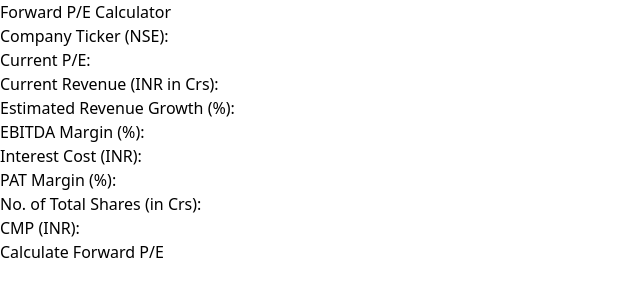
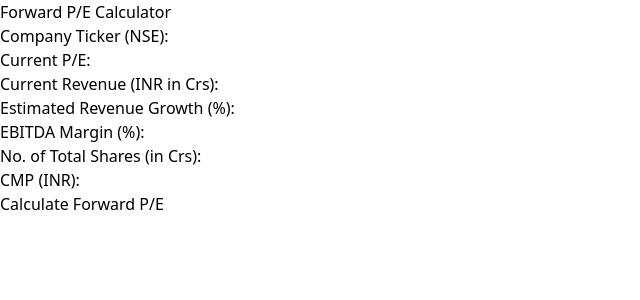
Before and after one commit to Achyutem/Projects, a React (Vite) app: page / in a window 1280 px wide. Shown: the top 300 px of the page, without its empty margins (0-640 px from the left). Built offline with nearby package versions, Linux system fonts and the light colour scheme.

Commit message:
considering tax and removing pat input

```diff
--- a/src/forwardPE/forwardPe.tsx
+++ b/src/forwardPE/forwardPe.tsx
@@ -6,8 +6,6 @@
   const [currentRevenue, setCurrentRevenue] = useState<string>("");
   const [revenueGrowth, setRevenueGrowth] = useState<string>("");
   const [ebitdaMargin, setEbitdaMargin] = useState<string>("");
-  const [interestCost, setInterestCost] = useState<string>("");
-  const [patMargin, setPatMargin] = useState<string>("");
   const [sharesOutstanding, setSharesOutstanding] = useState<string>("");
   const [cmp, setCmp] = useState<string>("");
   const [forwardPe, setForwardPe] = useState<number | null>(null);
@@ -19,18 +17,41 @@
     const estimatedRevenue =
       parseFloat(currentRevenue || "0") *
       (1 + parseFloat(revenueGrowth || "0") / 100);
+
     const ebitda = estimatedRevenue * (parseFloat(ebitdaMargin || "0") / 100);
-    const adjustedEbitda = ebitda - parseFloat(interestCost || "0");
-    const pat = adjustedEbitda * (parseFloat(patMargin || "0") / 100);
+
+    const taxRate = 0.25;
+    const pat = ebitda * (1 - taxRate);
+
     const eps = pat / (parseFloat(sharesOutstanding || "0") || 1);
+
     const forwardPE = parseFloat(cmp || "0") / eps;
-    const pegRatio = eps > 0 ? forwardPE / eps : null;
+
+    const pegRatio =
+      eps > 0 ? forwardPE / (parseFloat(revenueGrowth || "0") || 1) : null;
 
     setForwardEps(eps);
     setForwardPe(forwardPE);
     setPegRatio(pegRatio);
     setShowInputs(false);
   };
+
+  // const calculateForwardPE = () => {
+  //   const estimatedRevenue =
+  //     parseFloat(currentRevenue || "0") *
+  //     (1 + parseFloat(revenueGrowth || "0") / 100);
+  //   const pat = estimatedRevenue * (parseFloat(ebitdaMargin || "0") / 100);
+  //   const eps = pat / (parseFloat(sharesOutstanding || "0") || 1);
+
+  //   const forwardPE = parseFloat(cmp || "0") / eps;
+  //   const pegRatio =
+  //     eps > 0 ? forwardPE / (parseFloat(revenueGrowth || "0") || 1) : null;
+
+  //   setForwardEps(eps);
+  //   setForwardPe(forwardPE);
+  //   setPegRatio(pegRatio);
+  //   setShowInputs(false);
+  // };
 
   return (
     <div className="min-h-screen bg-gray-100 p-4 sm:p-6">
@@ -97,28 +118,6 @@
             </div>
             <div>
               <label className="block text-gray-700 font-bold">
-                Interest Cost (INR):
-              </label>
-              <input
-                type="number"
-                value={interestCost}
-                onChange={(e) => setInterestCost(e.target.value)}
-                className="w-full p-2 sm:p-3 mt-2 border border-gray-300 rounded-lg focus:outline-none focus:ring-2 focus:ring-indigo-500"
-              />
-            </div>
-            <div>
-              <label className="block text-gray-700 font-bold">
-                PAT Margin (%):
-              </label>
-              <input
-                type="number"
-                value={patMargin}
-                onChange={(e) => setPatMargin(e.target.value)}
-                className="w-full p-2 sm:p-3 mt-2 border border-gray-300 rounded-lg focus:outline-none focus:ring-2 focus:ring-indigo-500"
-              />
-            </div>
-            <div>
-              <label className="block text-gray-700 font-bold">
                 No. of Total Shares (in Crs):
               </label>
               <input
@@ -167,12 +166,6 @@
                 <strong>EBITDA Margin:</strong> {ebitdaMargin}%
               </p>
               <p className="text-gray-800">
-                <strong>Interest Cost:</strong> ₹{interestCost} Cr
-              </p>
-              <p className="text-gray-800">
-                <strong>PAT Margin:</strong> {patMargin}%
-              </p>
-              <p className="text-gray-800">
                 <strong>No. of Shares Outstanding:</strong> {sharesOutstanding}{" "}
                 Cr
               </p>
@@ -218,3 +211,224 @@
 };
 
 export default App;
+
+// import React, { useState } from "react";
+
+// const App: React.FC = () => {
+//   const [ticker, setTicker] = useState<string>("");
+//   const [peRatio, setPeRatio] = useState<string>("");
+//   const [currentRevenue, setCurrentRevenue] = useState<string>("");
+//   const [revenueGrowth, setRevenueGrowth] = useState<string>("");
+//   const [ebitdaMargin, setEbitdaMargin] = useState<string>("");
+//   const [interestCost, setInterestCost] = useState<string>("");
+//   const [patMargin, setPatMargin] = useState<string>("");
+//   const [sharesOutstanding, setSharesOutstanding] = useState<string>("");
+//   const [cmp, setCmp] = useState<string>("");
+//   const [forwardPe, setForwardPe] = useState<number | null>(null);
+//   const [forwardEps, setForwardEps] = useState<number | null>(null);
+//   const [showInputs, setShowInputs] = useState<boolean>(true);
+//   const [pegRatio, setPegRatio] = useState<number | null>(null);
+
+//   const calculateForwardPE = () => {
+//     const estimatedRevenue =
+//       parseFloat(currentRevenue || "0") *
+//       (1 + parseFloat(revenueGrowth || "0") / 100);
+//     const ebitda = estimatedRevenue * (parseFloat(ebitdaMargin || "0") / 100);
+//     const adjustedEbitda = ebitda - parseFloat(interestCost || "0");
+//     const pat = adjustedEbitda * (parseFloat(patMargin || "0") / 100);
+//     const eps = pat / (parseFloat(sharesOutstanding || "0") || 1);
+//     const forwardPE = parseFloat(cmp || "0") / eps;
+//     const pegRatio = eps > 0 ? forwardPE / eps : null;
+
+//     setForwardEps(eps);
+//     setForwardPe(forwardPE);
+//     setPegRatio(pegRatio);
+//     setShowInputs(false);
+//   };
+
+//   return (
+//     <div className="min-h-screen bg-gray-100 p-4 sm:p-6">
+//       <div className="max-w-4xl mx-auto bg-white rounded-lg shadow-lg p-4 sm:p-8">
+//         <h1 className="text-2xl sm:text-3xl font-bold text-center text-indigo-600 mb-6 sm:mb-8">
+//           Forward P/E Calculator
+//         </h1>
+//         {showInputs ? (
+//           <div className="space-y-4 sm:space-y-6">
+//             <div>
+//               <label className="block text-gray-700 font-bold">
+//                 Company Ticker (NSE):
+//               </label>
+//               <input
+//                 type="text"
+//                 value={ticker}
+//                 onChange={(e) => setTicker(e.target.value)}
+//                 className="w-full p-2 sm:p-3 mt-2 border border-gray-300 rounded-lg focus:outline-none focus:ring-2 focus:ring-indigo-500"
+//               />
+//             </div>
+//             <div>
+//               <label className="block text-gray-700 font-bold">
+//                 Current P/E:
+//               </label>
+//               <input
+//                 type="number"
+//                 value={peRatio}
+//                 onChange={(e) => setPeRatio(e.target.value)}
+//                 className="w-full p-2 sm:p-3 mt-2 border border-gray-300 rounded-lg focus:outline-none focus:ring-2 focus:ring-indigo-500"
+//               />
+//             </div>
+//             <div>
+//               <label className="block text-gray-700 font-bold">
+//                 Current Revenue (INR in Crs):
+//               </label>
+//               <input
+//                 type="number"
+//                 value={currentRevenue}
+//                 onChange={(e) => setCurrentRevenue(e.target.value)}
+//                 className="w-full p-2 sm:p-3 mt-2 border border-gray-300 rounded-lg focus:outline-none focus:ring-2 focus:ring-indigo-500"
+//               />
+//             </div>
+//             <div>
+//               <label className="block text-gray-700 font-bold">
+//                 Estimated Revenue Growth (%):
+//               </label>
+//               <input
+//                 type="number"
+//                 value={revenueGrowth}
+//                 onChange={(e) => setRevenueGrowth(e.target.value)}
+//                 className="w-full p-2 sm:p-3 mt-2 border border-gray-300 rounded-lg focus:outline-none focus:ring-2 focus:ring-indigo-500"
+//               />
+//             </div>
+//             <div>
+//               <label className="block text-gray-700 font-bold">
+//                 EBITDA Margin (%):
+//               </label>
+//               <input
+//                 type="number"
+//                 value={ebitdaMargin}
+//                 onChange={(e) => setEbitdaMargin(e.target.value)}
+//                 className="w-full p-2 sm:p-3 mt-2 border border-gray-300 rounded-lg focus:outline-none focus:ring-2 focus:ring-indigo-500"
+//               />
+//             </div>
+//             <div>
+//               <label className="block text-gray-700 font-bold">
+//                 Interest Cost (INR):
+//               </label>
+//               <input
+//                 type="number"
+//                 value={interestCost}
+//                 onChange={(e) => setInterestCost(e.target.value)}
+//                 className="w-full p-2 sm:p-3 mt-2 border border-gray-300 rounded-lg focus:outline-none focus:ring-2 focus:ring-indigo-500"
+//               />
+//             </div>
+//             <div>
+//               <label className="block text-gray-700 font-bold">
+//                 PAT Margin (%):
+//               </label>
+//               <input
+//                 type="number"
+//                 value={patMargin}
+//                 onChange={(e) => setPatMargin(e.target.value)}
+//                 className="w-full p-2 sm:p-3 mt-2 border border-gray-300 rounded-lg focus:outline-none focus:ring-2 focus:ring-indigo-500"
+//               />
+//             </div>
+//             <div>
+//               <label className="block text-gray-700 font-bold">
+//                 No. of Total Shares (in Crs):
+//               </label>
+//               <input
+//                 type="number"
+//                 value={sharesOutstanding}
+//                 onChange={(e) => setSharesOutstanding(e.target.value)}
+//                 className="w-full p-2 sm:p-3 mt-2 border border-gray-300 rounded-lg focus:outline-none focus:ring-2 focus:ring-indigo-500"
+//               />
+//             </div>
+//             <div>
+//               <label className="block text-gray-700 font-bold">
+//                 CMP (INR):
+//               </label>
+//               <input
+//                 type="number"
+//                 value={cmp}
+//                 onChange={(e) => setCmp(e.target.value)}
+//                 className="w-full p-2 sm:p-3 mt-2 border border-gray-300 rounded-lg focus:outline-none focus:ring-2 focus:ring-indigo-500"
+//               />
+//             </div>
+//             <button
+//               onClick={calculateForwardPE}
+//               className="w-full py-2 sm:py-3 mt-4 sm:mt-6 bg-indigo-600 text-white font-semibold rounded-lg focus:outline-none hover:bg-indigo-700">
+//               Calculate Forward P/E
+//             </button>
+//           </div>
+//         ) : (
+//           <div>
+//             <div className="mt-6 sm:mt-8 bg-indigo-50 p-4 sm:p-6 rounded-lg shadow-md">
+//               <h2 className="text-xl sm:text-2xl font-bold text-indigo-600 mb-4">
+//                 Results for {ticker}
+//               </h2>
+//               <p className="text-gray-800">
+//                 <strong>CMP:</strong> ₹{cmp}
+//               </p>
+//               <p className="text-gray-800">
+//                 <strong>Current P/E:</strong> {peRatio}
+//               </p>
+//               <p className="text-gray-800">
+//                 <strong>Current Revenue:</strong> {currentRevenue} Cr
+//               </p>
+//               <p className="text-gray-800">
+//                 <strong>Estimated Revenue Growth:</strong> {revenueGrowth}%
+//               </p>
+//               <p className="text-gray-800">
+//                 <strong>EBITDA Margin:</strong> {ebitdaMargin}%
+//               </p>
+//               <p className="text-gray-800">
+//                 <strong>Interest Cost:</strong> ₹{interestCost} Cr
+//               </p>
+//               <p className="text-gray-800">
+//                 <strong>PAT Margin:</strong> {patMargin}%
+//               </p>
+//               <p className="text-gray-800">
+//                 <strong>No. of Shares Outstanding:</strong> {sharesOutstanding}{" "}
+//                 Cr
+//               </p>
+//               <p className="text-gray-800">
+//                 <strong>Forward EPS:</strong> ₹{forwardEps?.toFixed(2)}
+//               </p>
+//               <p className="text-gray-800">
+//                 <strong>Forward P/E:</strong> {forwardPe?.toFixed(2)}
+//               </p>
+//               <p className="text-gray-800">
+//                 <strong>PEG Ratio:</strong>{" "}
+//                 {pegRatio !== null ? pegRatio.toFixed(2) : "N/A"}
+//               </p>
+//               <p>
+//                 <a
+//                   href={`https://www.screener.in/company/${ticker}`}
+//                   target="_blank"
+//                   rel="noopener noreferrer"
+//                   className="text-indigo-600 underline hover:text-indigo-800">
+//                   View {ticker} on Screener
+//                 </a>
+//               </p>
+//               <p>
+//                 <a
+//                   href={`https://www.tradingview.com/chart/?symbol=NSE%3A${ticker}`}
+//                   target="_blank"
+//                   rel="noopener noreferrer"
+//                   className="text-indigo-600 underline hover:text-indigo-800">
+//                   View {ticker} on TradingView
+//                 </a>
+//               </p>
+//             </div>
+//             <button
+//               onClick={() => setShowInputs(true)}
+//               className="w-full py-2 sm:py-3 mt-4 sm:mt-6 bg-indigo-600 text-white font-semibold rounded-lg focus:outline-none hover:bg-indigo-700">
+//               Edit Values
+//             </button>
+//           </div>
+//         )}
+//       </div>
+//     </div>
+//   );
+// };
+
+// export default App;
```
